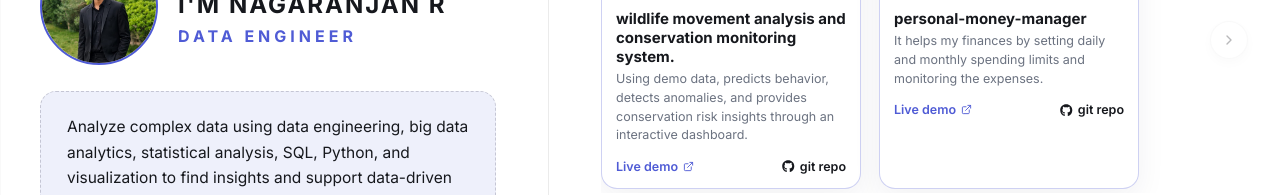
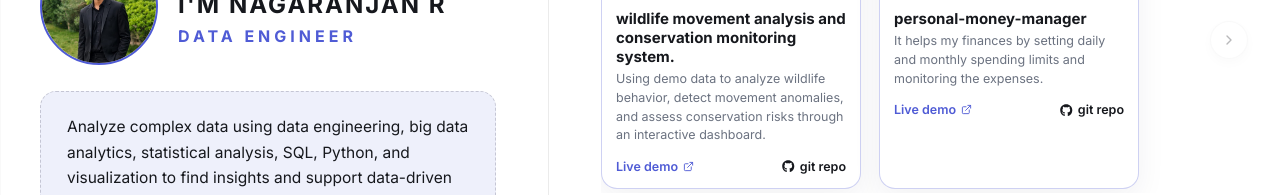
Before and after one commit to nagaranjan-r-de/Portfolio, a React (Vite) app in the folder frontend/: page / in a window 1280 px wide. Shown: the part 207-402 px from the top of the page. Built offline with nearby package versions, Linux system fonts and the light colour scheme.

Commit message:
Update portfolioData.js

```diff
--- a/frontend/src/data/portfolioData.js
+++ b/frontend/src/data/portfolioData.js
@@ -14,7 +14,7 @@ const portfolioData = {
     {
       id: "p1",
       name: "wildlife movement analysis and conservation monitoring system.",
-      description: "Using demo data, predicts behavior, detects anomalies, and provides conservation risk insights through an interactive dashboard.",
+      description: "Using demo data to analyze wildlife behavior, detect movement anomalies, and assess conservation risks through an interactive dashboard.",
       image: "/projects/project1.jpeg",
       demoUrl: "https://wild-movement-analysis.netlify.app",
       repoUrl: "https://github.com/nagaranjan-r-de/wildlife-movement-analysis/tree/main",
```
